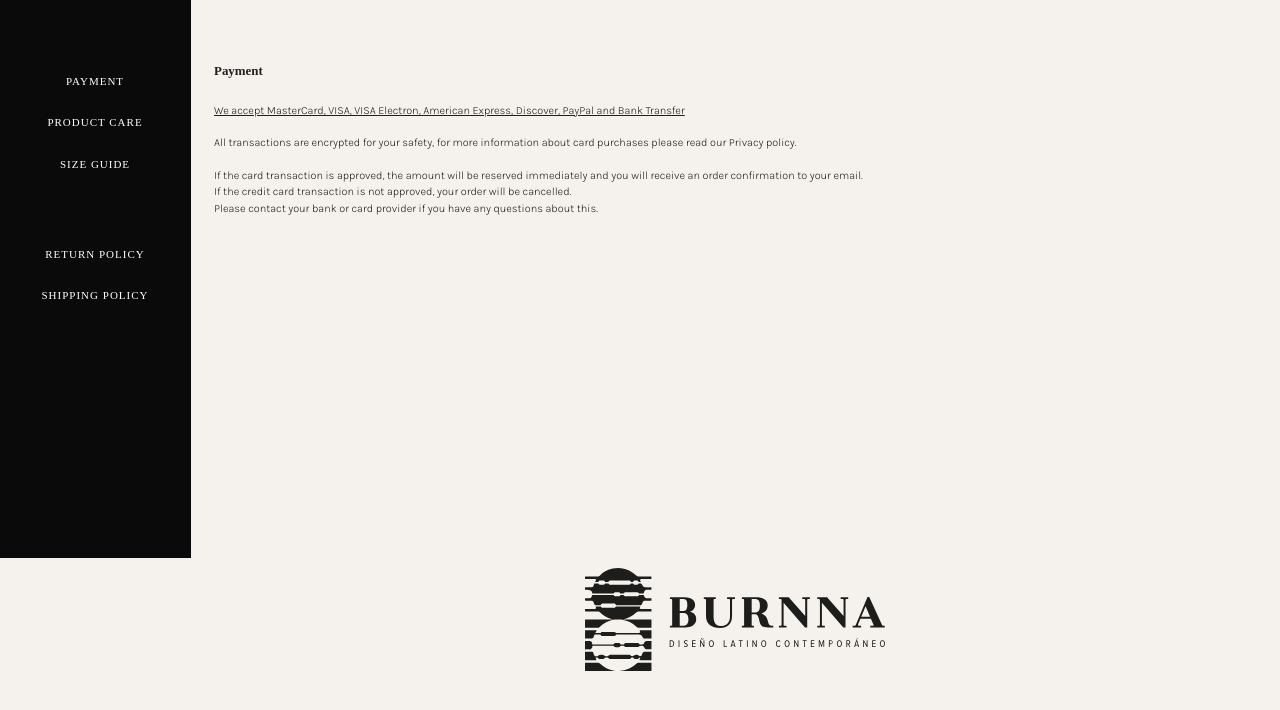
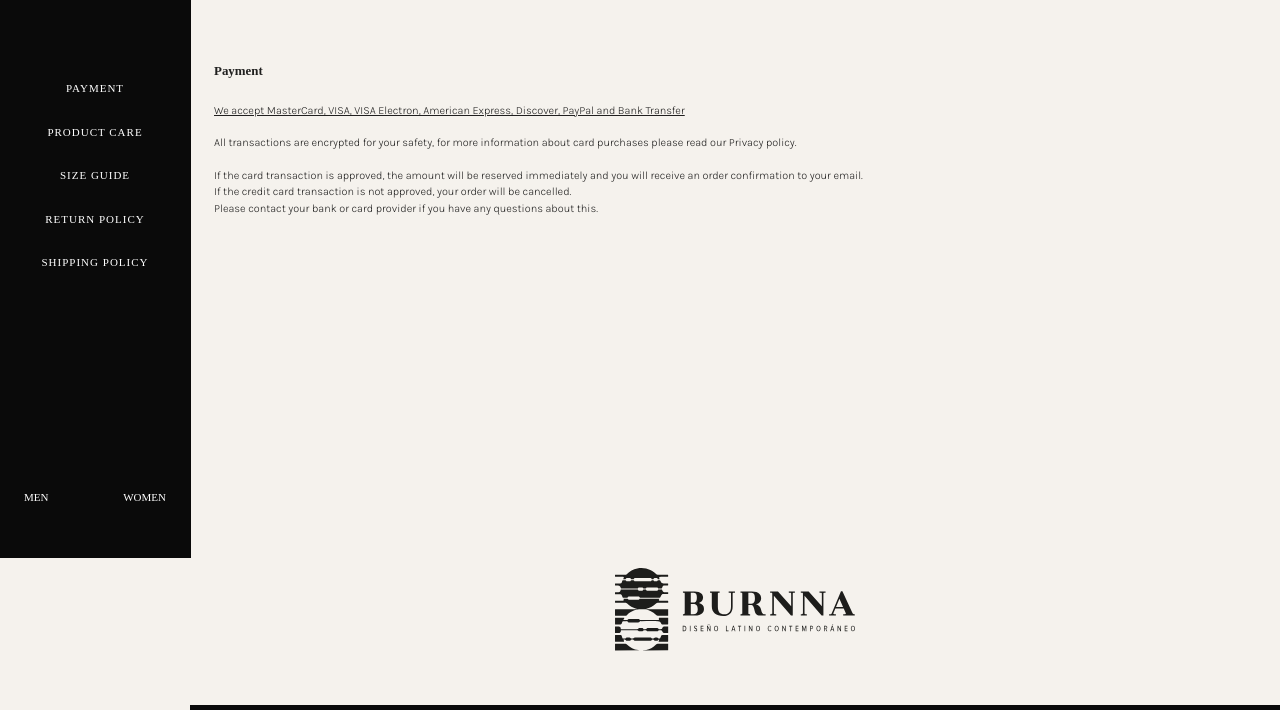
Before and after one commit to christiandp7/burnna-next-commerce, a Next.js app: page /faq/payment in a window 1280 px wide. Shown: the part 242-952 px from the top of the page. Built offline with nearby package versions, Linux system fonts and the light colour scheme; no server answers.

Commit message:
:lipstick: Small changes and fixes

```diff
--- a/burnna/components/Drawer/FAQSidebar/FAQSidebarContent.tsx
+++ b/burnna/components/Drawer/FAQSidebar/FAQSidebarContent.tsx
@@ -2,9 +2,11 @@ import React, { FC } from 'react'
 import NextLink from 'next/link'
 import { createStyles, makeStyles, Theme } from '@material-ui/core/styles'
 import Typography from '@material-ui/core/Typography'
+import Grid from '@material-ui/core/Grid'
+import Link from '@material-ui/core/Link'
 import { LogoSquare } from '@burnna/svg'
 // data
-import { faqNavigationTop, faqNavigationBottom } from '@burnna/data'
+import { faqNavigation } from '@burnna/data'
 import type { NavItem } from '@burnna/data/navigation'
 
 const InfoSidebar: FC = () => {
@@ -18,28 +20,28 @@ const InfoSidebar: FC = () => {
 				</a>
 			</NextLink>
 			<div className={classes.sidebarNav}>
-				{faqNavigationTop.map((navItem: NavItem) => (
-					<Typography
-						key={navItem.href}
-						variant="h6"
-						className={classes.sidebarLinkItem}>
-						<NextLink href={navItem.href}>
-							<a className={classes.sidebarLink}>{navItem.label}</a>
-						</NextLink>
-					</Typography>
-				))}
-				<div className={classes.divider}></div>
-				{faqNavigationBottom.map((navItem: NavItem) => (
-					<Typography
-						key={navItem.href}
-						variant="h6"
-						className={classes.sidebarLinkItem}>
-						<NextLink href={navItem.href}>
-							<a className={classes.sidebarLink}>{navItem.label}</a>
-						</NextLink>
-					</Typography>
+				{faqNavigation.map((navItem: NavItem) => (
+					<NextLink href={navItem.href} key={navItem.href}>
+						<a className={classes.sidebarLink}>
+							<Typography variant="h6" className={classes.sidebarLinkItem}>
+								{navItem.label}
+							</Typography>
+						</a>
+					</NextLink>
 				))}
 			</div>
+			<Grid container item justify="space-between" className={classes.footer}>
+				<NextLink passHref href="/collection/men">
+					<Link color="secondary">
+						<Typography variant="h6">Men</Typography>
+					</Link>
+				</NextLink>
+				<NextLink passHref href="/collection/women">
+					<Link color="secondary">
+						<Typography variant="h6">Women</Typography>
+					</Link>
+				</NextLink>
+			</Grid>
 		</aside>
 	)
 }
@@ -55,6 +57,7 @@ const useStyles = makeStyles((theme: Theme) =>
 			display: 'flex',
 			flexDirection: 'column',
 			padding: '35px 0',
+			position: 'relative',
 		},
 		// Logo
 		logo: {
@@ -87,7 +90,7 @@ const useStyles = makeStyles((theme: Theme) =>
 		},
 		// Sidebar Links
 		sidebarLinkItem: {
-			marginBottom: theme.spacing(3),
+			marginBottom: theme.spacing(2),
 		},
 		sidebarLink: {
 			padding: '5px 8px',
@@ -102,6 +105,11 @@ const useStyles = makeStyles((theme: Theme) =>
 				textUnderlineOffset: '3px',
 			},
 		},
+
+		footer: {
+			padding: `0 ${theme.spacing(3)}px`,
+			paddingBottom: theme.spacing(2),
+		},
 	}),
 )
 
--- a/burnna/components/Footer/Footer.tsx
+++ b/burnna/components/Footer/Footer.tsx
@@ -168,12 +168,12 @@ const useStyles = makeStyles((theme: Theme) =>
 			},
 		},
 		logoFooter: {
-			maxWidth: '300px',
+			maxWidth: '240px',
 			[theme.breakpoints.down('sm')]: {
-				maxWidth: '45%',
+				maxWidth: '38%',
 			},
 			[theme.breakpoints.down('xs')]: {
-				maxWidth: '50%',
+				maxWidth: '40%',
 			},
 		},
 		footerContent: {
--- a/burnna/components/Header/HomeHeader.tsx
+++ b/burnna/components/Header/HomeHeader.tsx
@@ -109,9 +109,15 @@ const useStyles = makeStyles((theme: Theme) =>
 		// dropdown menu
 		hasChild: {
 			position: 'relative',
+			[theme.breakpoints.down('sm')]: {
+				position: 'static',
+			},
 			'&:hover': {
 				'& .dropdown': {
 					display: 'block',
+					[theme.breakpoints.down('sm')]: {
+						display: 'flex',
+					},
 				},
 			},
 		},
@@ -124,6 +130,10 @@ const useStyles = makeStyles((theme: Theme) =>
 			paddingTop: theme.spacing(2),
 			padding: theme.spacing(1),
 			zIndex: 1,
+			[theme.breakpoints.down('sm')]: {
+				left: '0',
+				justifyContent: 'space-evenly',
+			},
 			'& > li': {
 				marginBottom: '4px',
 			},
--- a/burnna/components/Product/ProductDetailsContent.tsx
+++ b/burnna/components/Product/ProductDetailsContent.tsx
@@ -1,14 +1,20 @@
 import React, { FC } from 'react'
 import Grid from '@material-ui/core/Grid'
+import AppBar from '@material-ui/core/AppBar'
+import Toolbar from '@material-ui/core/Toolbar'
+import IconButton from '@material-ui/core/IconButton'
 import { makeStyles, createStyles, Theme } from '@material-ui/core'
 import Scrollbars from 'react-custom-scrollbars-2'
 import parse from 'html-react-parser'
+import { FiX } from 'react-icons/fi'
+import { useDrawer } from '@burnna/context/DrawerContext'
 
 interface Props {
 	description: string
 }
 
 const ProductDetailsContent: FC<Props> = ({ description }) => {
+	const { setInfoSidebar } = useDrawer()
 	const classes = useStyles()
 	return (
 		<Scrollbars
@@ -18,9 +24,30 @@ const ProductDetailsContent: FC<Props> = ({ description }) => {
 			autoHideDuration={300}
 			className={classes.root}>
 			{/* <div className={classes.root}> */}
-			<div className={classes.rte}>{parse(description && description)}</div>
-			{/* <div dangerouslySetInnerHTML={{ __html: description && description }} /> */}
-			{/* </div> */}
+			<Grid container wrap="nowrap" direction="column" className={classes.container}>
+				<Grid item className={classes.header}>
+					<AppBar
+						component="div"
+						elevation={0}
+						position="static"
+						color="transparent">
+						<Toolbar variant="dense">
+							<IconButton
+								aria-label="close"
+								disableRipple
+								color="secondary"
+								style={{ marginLeft: 'auto' }}
+								edge="end"
+								onClick={() => setInfoSidebar({ open: false, view: 'details' })}>
+								<FiX />
+							</IconButton>
+						</Toolbar>
+					</AppBar>
+				</Grid>
+				<Grid item xs className={classes.body}>
+					<div className={classes.rte}>{parse(description && description)}</div>
+				</Grid>
+			</Grid>
 		</Scrollbars>
 	)
 }
@@ -30,16 +57,22 @@ const useStyles = makeStyles((theme: Theme) =>
 		root: {
 			color: theme.palette.primary.contrastText,
 			cursor: 'default',
-			'& > div': {
-				display: 'flex',
-				alignItems: 'center',
-				justifyContent: 'center',
-			},
+		},
+		container: {
+			height: '100%',
+		},
+		header: {
+			paddingTop: theme.spacing(2),
+		},
+		body: {
+			display: 'flex',
+			alignItems: 'center',
+			justifyContent: 'center',
 		},
 		rte: {
 			padding: `0 ${theme.spacing(4)}px`,
-			paddingTop: theme.spacing(5),
-			paddingBottom: theme.spacing(4),
+			paddingTop: theme.spacing(3),
+			paddingBottom: theme.spacing(3),
 			[theme.breakpoints.down('sm')]: {
 				padding: `0 ${theme.spacing(2)}px`,
 			},
--- a/burnna/components/SizeGuide/SizeGuideSidebar/SizeGuideSidebarFooter.tsx
+++ b/burnna/components/SizeGuide/SizeGuideSidebar/SizeGuideSidebarFooter.tsx
@@ -15,7 +15,7 @@ const SizeGuideSidebarFooter = () => {
 			<NextLink passHref href="/faq/size-guide">
 				<Link color="secondary">Details</Link>
 			</NextLink>
-			<NextLink passHref href="/faq/size-guide">
+			<NextLink passHref href="/contact">
 				<Link color="secondary">Assistance</Link>
 			</NextLink>
 		</Grid>
--- a/burnna/components/SizeGuide/SizeGuideSidebar/SizeGuideSidebarHeader.tsx
+++ b/burnna/components/SizeGuide/SizeGuideSidebar/SizeGuideSidebarHeader.tsx
@@ -39,8 +39,8 @@ const SizeGuideSidebarHeader: FC<Props> = ({ value, handleChange }) => {
 					onChange={handleChange}
 					// fullWidth
 					aria-label="Size Guide">
-					<SGTab label="Women Swinms" />
-					<SGTab label="Men Swimns" />
+					<SGTab label="Women Swims" />
+					<SGTab label="Men Swims" />
 				</SGTabs>
 			</AppBar>
 		</Grid>
--- a/burnna/components/SizeGuide/sizeGuideData/sizeGuideData.ts
+++ b/burnna/components/SizeGuide/sizeGuideData/sizeGuideData.ts
@@ -1,7 +1,3 @@
-import React from 'react'
-import { SizeGuideRow } from '../SizeGuideSidebar'
-
-const BURNNA_SIZES = ['0', '0', '0', '0', '0']
 const USA_SIZES = ['4', '6', '8', '10', '12']
 const FRANCE_SIZES = ['36', '38', '40', '42', '44']
 const UK_SIZES = ['8', '10', '12', '14', '16']
@@ -18,10 +14,6 @@ export interface SizeGuideItem {
 }
 
 export const bodySizeItems: SizeGuideItem[] = [
-	{
-		summary: 'BURNNA',
-		details: BURNNA_SIZES,
-	},
 	{
 		summary: 'USA',
 		details: USA_SIZES,
--- a/burnna/data/index.ts
+++ b/burnna/data/index.ts
@@ -1,9 +1,5 @@
 export { default as returnPolicyFaqs } from './returnPolicyFaqs'
 export { default as shippingPolicyFaqs } from './shippingPolicyFaqs'
-export {
-	sidebarNavigation,
-	faqNavigationTop,
-	faqNavigationBottom,
-} from './navigation'
+export { sidebarNavigation, faqNavigation } from './navigation'
 export { exploreItems } from './exploreItems'
 export type { ExploreItem, ExploreItemImg } from './exploreItems'
--- a/burnna/data/navigation.ts
+++ b/burnna/data/navigation.ts
@@ -30,7 +30,7 @@ export const sidebarNavigation: NavItem[] = [
 	},
 ]
 
-export const faqNavigationTop: NavItem[] = [
+export const faqNavigation: NavItem[] = [
 	{
 		label: 'Payment',
 		href: '/faq/payment',
@@ -43,8 +43,6 @@ export const faqNavigationTop: NavItem[] = [
 		label: 'Size Guide',
 		href: '/faq/size-guide',
 	},
-]
-export const faqNavigationBottom: NavItem[] = [
 	{
 		label: 'Return Policy',
 		href: '/faq/return-policy',
--- a/burnna/layouts/HomeLayout.tsx
+++ b/burnna/layouts/HomeLayout.tsx
@@ -1,6 +1,7 @@
 import React, { FC, useState } from 'react'
 import { createStyles, makeStyles, Theme } from '@material-ui/core/styles'
 import { Footer, HomeHeader } from '@burnna/components'
+import { CartSidebar } from '@burnna/components/Drawer'
 
 interface Props {
 	children: React.ReactNode
@@ -14,6 +15,7 @@ const HomeLayout: FC<Props> = ({ children }) => {
 
 	return (
 		<>
+			<CartSidebar />
 			<HomeHeader />
 			<main className={classes.main}>{children}</main>
 			<Footer />
--- a/pages/contact.tsx
+++ b/pages/contact.tsx
@@ -94,12 +94,12 @@ function Contact() {
 const useStyles = makeStyles((theme: Theme) =>
 	createStyles({
 		titleWrapper: {
-			maxWidth: '65%',
+			maxWidth: '40%',
 			textAlign: 'center',
-			// marginTop: '18px',
+			marginTop: '22px',
 			marginBottom: '12px',
 			[theme.breakpoints.up('md')]: {
-				maxWidth: '50%',
+				maxWidth: '40%',
 				// marginTop: '30px',
 				marginBottom: '18px',
 			},
```
